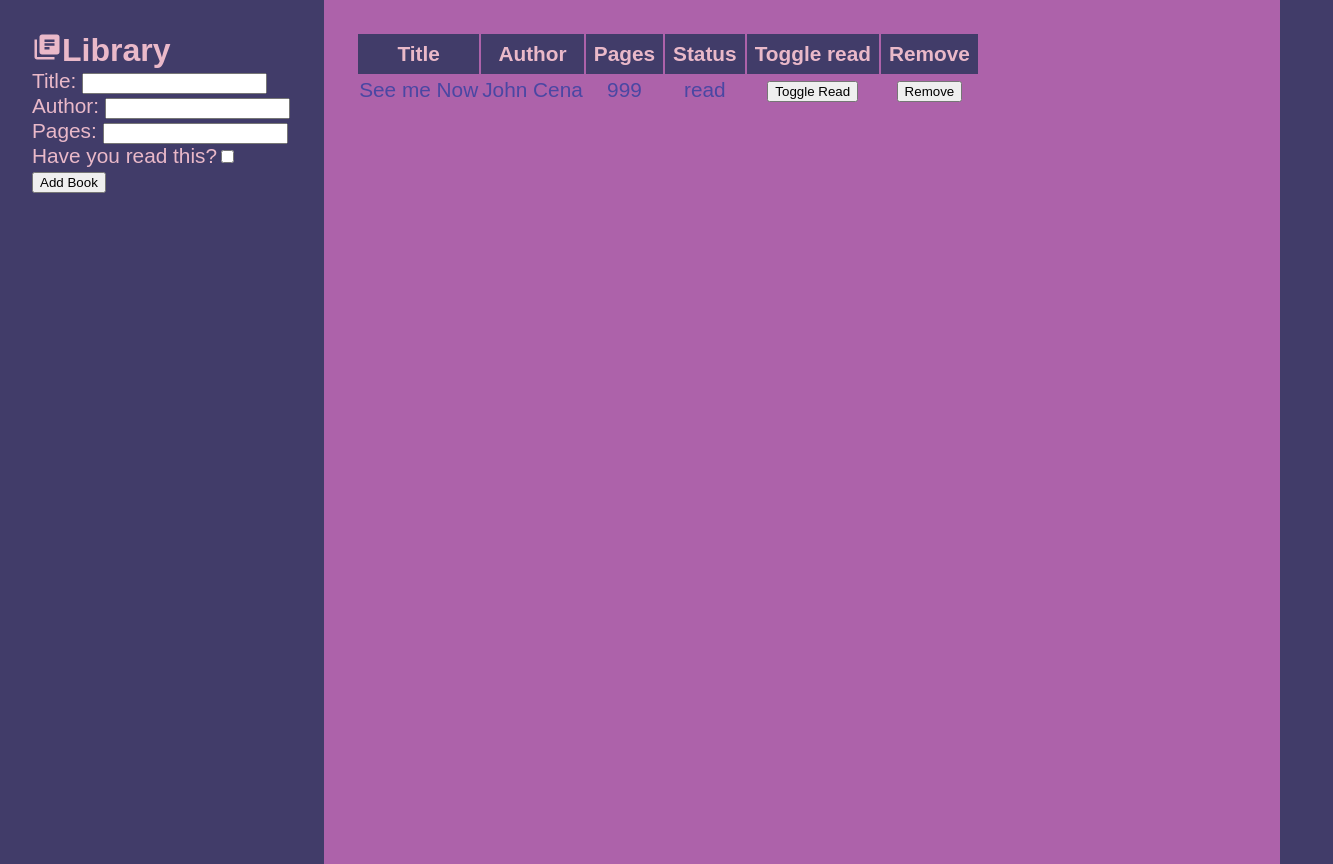
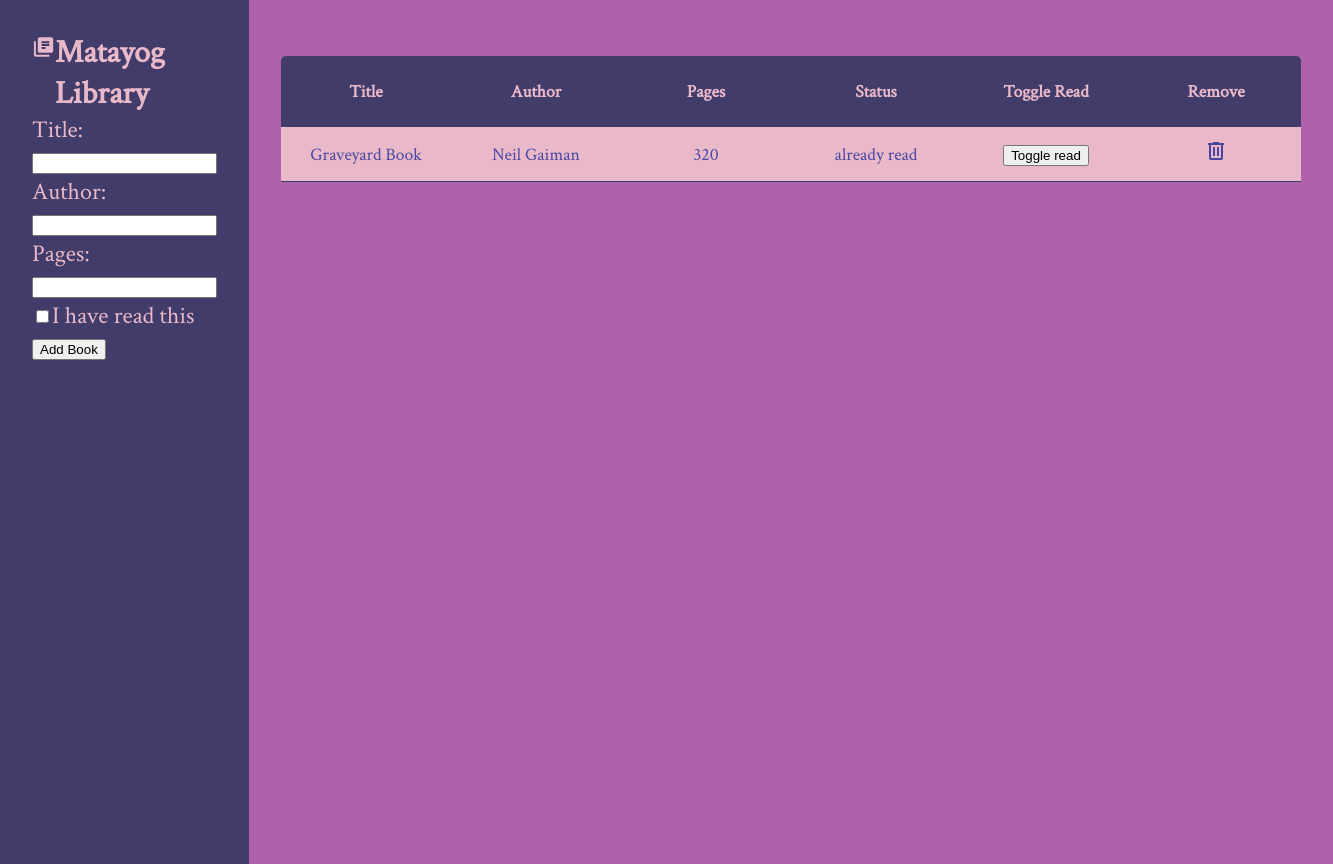
Before and after one commit to harrisfoes/odin-library, a plain HTML site: page index.html in a window 1280 px wide. Shown: the whole page, 1333 px wide, since content can reach past the window. Drawn offline with Linux system fonts and the light colour scheme.

Commit message:
add table functionality and functions

```diff
--- a/index.html
+++ b/index.html
@@ -16,8 +16,9 @@
                     <path
                         d="M400-400h160v-80H400v80Zm0-120h320v-80H400v80Zm0-120h320v-80H400v80Zm-80 400q-33 0-56.5-23.5T240-320v-480q0-33 23.5-56.5T320-880h480q33 0 56.5 23.5T880-800v480q0 33-23.5 56.5T800-240H320ZM160-80q-33 0-56.5-23.5T80-160v-560h80v560h560v80H160Z" />
                 </svg>
-                <div class="logoname">Library</div>
+                <div class="logoname">Matayog Library</div>
             </div>
+            <div class="form-container">
                 <form action="#" method="#">
                     <div class="title">
                         <label for="title">Title: </label><input type="text" class="title" id="title" required>
@@ -29,11 +30,12 @@
                         <label for="pages">Pages: </label><input type="number" class="pages" id="pages" required>
                     </div>
                     <div class="is-read">
-                    <label for="isRead">Have you read this?</label><input type="checkbox" name="isRead" id="isRead"
-                        value="1">
+                        <input type="checkbox" name="isRead" id="isRead" value="1"><label for="isRead">I have read
+                            this</label>
                     </div>
                     <button type="submit" class="add-book">Add Book</button>
                 </form>
+            </div>
         </div>
 
         <div class="main">
@@ -48,7 +50,7 @@
                         <td>Remove</td>
                     </tr>
                 </thead>
-                <tbody>
+                <tbody class="library-body">
                     <tr>
                         <td>See me Now</td>
                         <td>John Cena</td>
--- a/main.js
+++ b/main.js
@@ -12,19 +12,19 @@
 const myLibrary = [];
 const form = document.querySelector('form');
 
-function Book(title, author, pages, isRead){
+function Book(title, author, pages, isRead) {
     this.title = title
     this.author = author
     this.pages = pages
     this.isRead = isRead
 
-        this.toggleRead = function(){
+    this.toggleRead = function () {
         console.log("toggleRead")
     }
 }
 
 function addBookToLibrary(event) {
-    // do stuff here
+    // collect all the data from the form
     event.preventDefault();
     const title = document.getElementById('title').value;
     const author = document.getElementById('author').value;
@@ -32,9 +32,64 @@ function addBookToLibrary(event) {
     const isRead = document.getElementById('isRead').checked ? true : false;
 
     console.log(`title: ${title} author: ${author} pages ${pages} isread ${isRead}`)
+    const newBook = new Book(title, author, pages, isRead);
 
-    const newBook = new Book(title,author,pages,isRead);
+    //add to my library
     myLibrary.push(newBook);
+
+    //update the table
+    updateTable();
+}
+
+function updateTable() {
+    //update table based on mylibrary content
+    const library = document.querySelector(".library-body");
+    console.log(library);
+    library.innerHTML = '';
+
+    let toInsert = '';
+
+    //generate table rows for each item in myLibrary
+    myLibrary.forEach((element) => {
+        let isRead = element.isRead ? 'already read' : 'not read yet';
+        console.log(isRead);
+        const remove = `<svg xmlns="http://www.w3.org/2000/svg" height="24" viewBox="0 -960 960 960" width="24"><path d="M280-120q-33 0-56.5-23.5T200-200v-520h-40v-80h200v-40h240v40h200v80h-40v520q0 33-23.5 56.5T680-120H280Zm400-600H280v520h400v-520ZM360-280h80v-360h-80v360Zm160 0h80v-360h-80v360ZM280-720v520-520Z"/></svg>`;
+
+        toInsert +=
+            `<tr>
+            <td>${element.title}</td>
+            <td>${element.author}</td>
+            <td>${element.pages}</td>
+            <td>${isRead}</td>
+            <td><button class="toggle-read">Toggle read</td>
+            <td class="remove">${remove}</td>
+            </tr>`
+    });
+
+    console.log(toInsert);
+
+    library.innerHTML = toInsert;
+
+    //add listeners to newly created items
+    const removeButtons = document.querySelectorAll(".remove");
+    console.log(removeButtons);
+
+    removeButtons.forEach(item => {
+            item.addEventListener("click", event => {
+            alert('remove');
+        })
+    })
+
+}
+
+function removeRow(number){
+    //how to remove row?
 }
 
 form.addEventListener("submit", addBookToLibrary);
+
+window.addEventListener("load", () => {
+    const newBook = new Book("Graveyard Book", "Neil Gaiman", 320, true)
+    myLibrary.push(newBook);
+    updateTable();
+});
--- a/styles.css
+++ b/styles.css
@@ -1,3 +1,6 @@
+@import url('https://fonts.googleapis.com/css?family=Quicksand&display=swap');
+@import url('https://fonts.googleapis.com/css2?family=Crimson+Text&display=swap');
+
 :root {
     --navy:#413C69;
     --blue: #4A47A3;
@@ -5,14 +8,12 @@
     --fenk: #eab9c9;
 }
 
-@import url('https://fonts.googleapis.com/css2?family=Dosis:wght@500&family=Montserrat:wght@400;500&family=Raleway:wght@500&display=swap');
-
 body {
     margin: 0;
     padding: 0;
     background: var(--navy);
     color: var(--fenk);
-    font-family: 'Raleway', sans-serif;
+    font-family: 'Crimson Text', serif;
 }
 
 .container {
@@ -22,31 +23,58 @@ body {
 .sidebar {
     padding:32px;
     width:35vh;
-    font-size:1.3rem;
-
+    font-size:1.5rem;
+    display:flex;
+    flex-direction:column;
 }
 
 .main {
     padding: 32px;
     background: var(--purple);
     color: var(--blue);
-    width:75vw;
-    height:100vh
+    width:80vw;
+    height:100vh;
 }
 
 table {
     text-align: center;
     font-size: 1.3rem;
+    border-collapse:collapse;
+    margin: 24px 0;
+    font-size: 1.1rem;
+    min-width: 500px;
+    border-radius: 5px 5px 0 0;
+    overflow:hidden;
 }
 
 thead{
     font-weight:bold;
     background: var(--navy);
     color: var(--fenk);
+    text-transform: capitalize;
 }
 
 thead td {
-    padding: 8px;
+    padding: 24px 20px;
+    min-width:130px;
+}
+
+tbody {
+    background:var(--fenk);
+    color:var(--blue);
+    margin: 16px 0;
+}
+
+tbody td{
+    padding: 12px 16px;
+}
+
+tbody tr{
+    border-bottom: 1px solid var(--navy);
+}
+
+.remove svg{
+    fill: var(--blue);
 }
 
 .logo{
```
Lines whose indentation alone changed are shown as unchanged.
